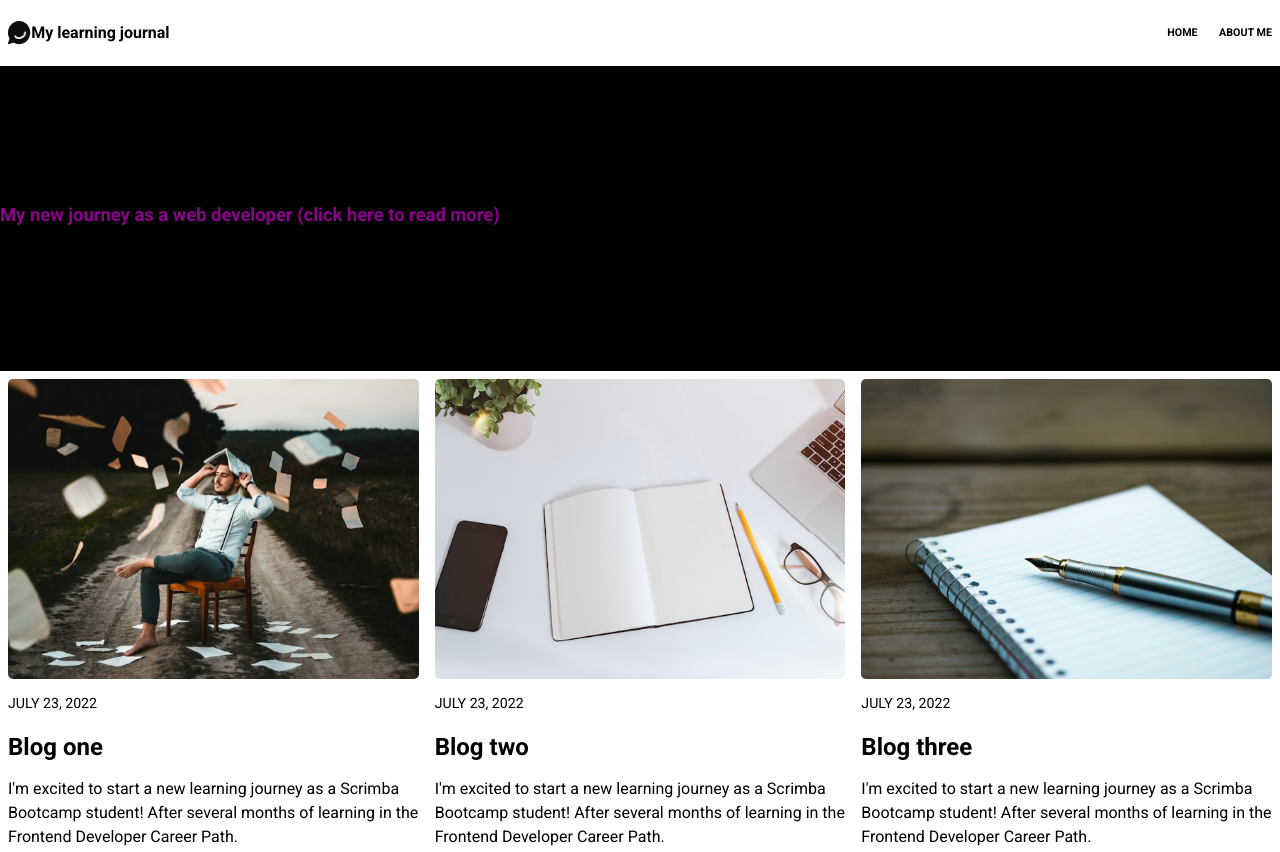
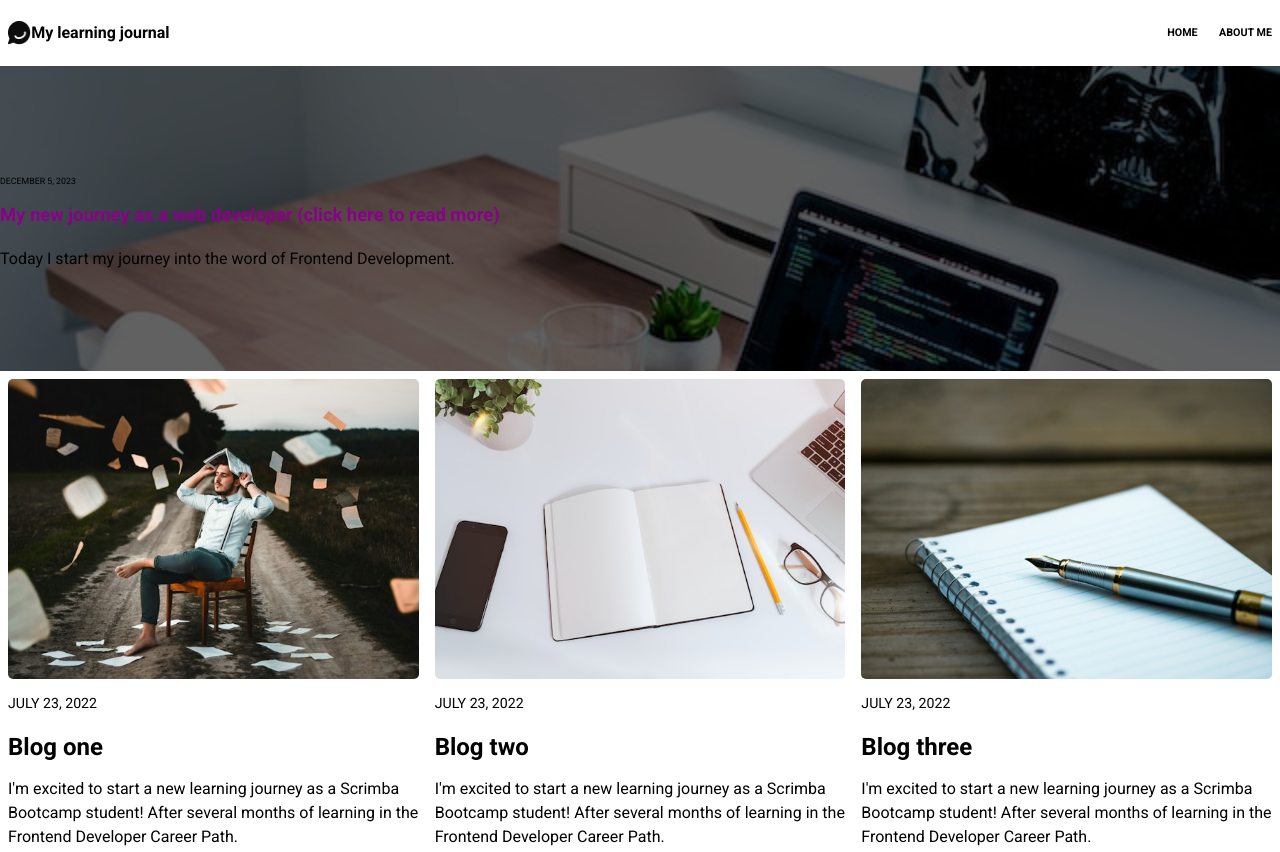
Before and after one commit to mwojtczak001/learningjournal, a plain HTML site: page index.html in a window 1280 px wide. Shown: the top 852 px of the page. Drawn offline with nearby package versions, Linux system fonts and the light colour scheme.

Commit message:
Update style.css

```diff
--- a/css/style.css
+++ b/css/style.css
@@ -59,7 +59,7 @@ p {
     padding: 100px 0;
     color: black;
 
-    background: black;
+    background-color: #616161;
     background-blend-mode: multiply;
 }
 
```
